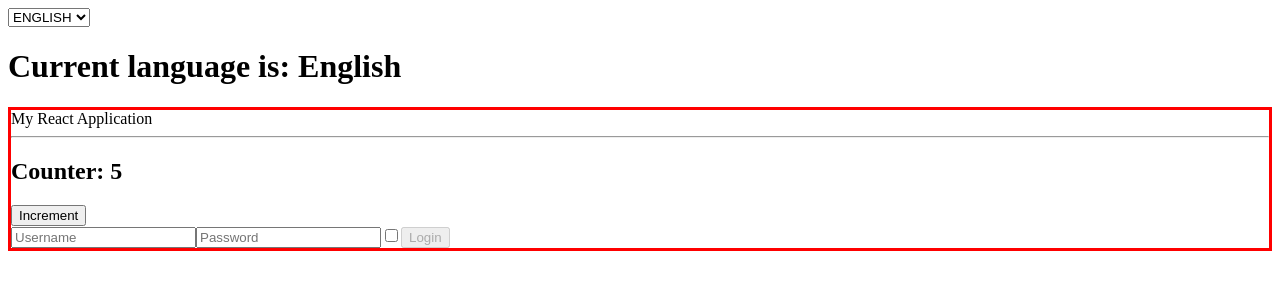
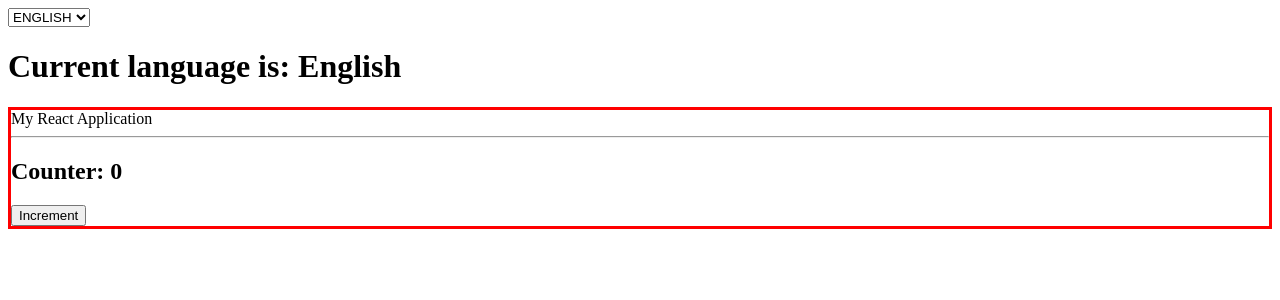
Before and after one commit to EnzoSt/react-exercises, a React (Create React App) app: page / in a window 1280 px wide. Shown: the top 300 px of the page. Built offline with nearby package versions, Linux system fonts and the light colour scheme.

Commit message:
useEffect-01

```diff
--- a/src/App.js
+++ b/src/App.js
@@ -1,5 +1,5 @@
 import React from "react";
-import { Welcome } from "./Welcome";
+// import { Welcome } from "./Welcome";
 // import { ClickCounter } from "./ClickCounter";
 // import { ClickTracker } from "./ClickTracker";
 // import { Counter } from "./Counter";
@@ -11,9 +11,9 @@ import { Welcome } from "./Welcome";
 import { Container } from "./Container";
 import { LanguageContext } from "./LanguageContext";
 import { DisplayLanguage } from "./DisplayLanguage";
-import { Sum } from "./Sum";
+// import { Sum } from "./Sum";
 import { CounterUseState } from "./CounterUseState";
-import { LoginUseState } from "./LoginUseState";
+// import { LoginUseState } from "./LoginUseState";
 
 export class App extends React.Component {
   state ={
@@ -42,8 +42,8 @@ export class App extends React.Component {
           {/* <Welcome name="Leo"  age={21}/> */}
           {/* <Sum numbers={[5, 10, 3, 2]} /> */}
           {/* <Sum /> */}
-          <CounterUseState initialCount={5} />
-          <LoginUseState />
+          <CounterUseState />
+          {/* <LoginUseState /> */}
           {/* <InteractiveWelcome /> */}
           {/* <ClickCounter /> */}
           {/* <ClickTracker /> */}
--- a/src/CounterUseState.js
+++ b/src/CounterUseState.js
@@ -1,10 +1,18 @@
-import { useState } from "react"
+import { useEffect, useState } from "react";
 
 export function CounterUseState({ initialCount = 0 }) {
-   const [counter, setCounter] = useState(initialCount)
+  const [counter, setCounter] = useState(initialCount);
+
+  function onCounterChange(counter) {
+    console.log(`Counter changed to ${counter}`);
+  }
+
+  useEffect(() => {
+    onCounterChange(counter);
+  }, [counter]);
 
   function handleCounterIncrement() {
-        setCounter(c => c + 1)
+    setCounter((c) => c + 1);
   }
 
   return (
@@ -12,6 +20,5 @@ export function CounterUseState({ initialCount = 0 }) {
       <h2> Counter: {counter}</h2>
       <button onClick={handleCounterIncrement}>Increment</button>
     </div>
-    )
-
+  );
 }
```
Lines whose indentation alone changed are shown as unchanged.
